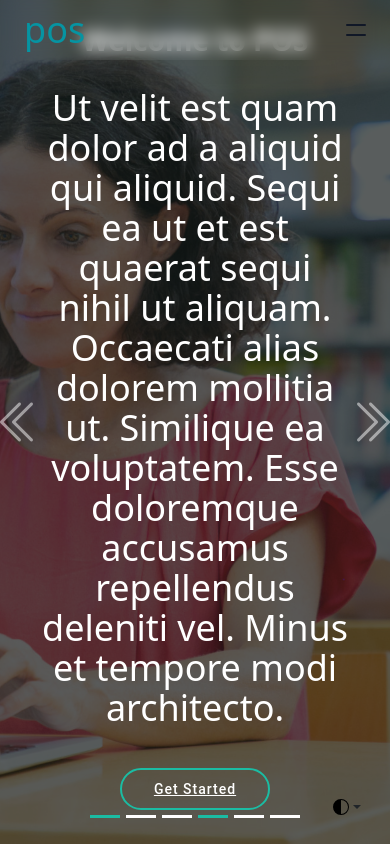
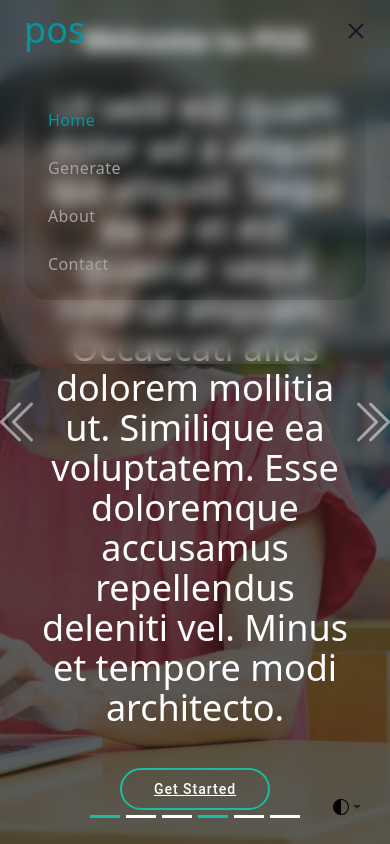
Before and after one commit to ARMkiyas/Progress-of-Student-App, a React (Vite) app: page / in a window 390 px wide. Both pictures are taken after a click on the label 356 px from the left and 30 px from the top of the page. Built offline with nearby package versions, Linux system fonts and the light colour scheme; what @react-pdf/renderer would draw is missing.

Commit message:
fixed mobile navbar and make it work

```diff
--- a/src/components/Nav.jsx
+++ b/src/components/Nav.jsx
@@ -1,4 +1,5 @@
 
+import { useRef } from "react";
 import { useLocation } from "react-router-dom";
 import { Link } from "react-router-dom";
 
@@ -6,16 +7,19 @@ export default function Nav() {
 
   const loc = useLocation();
 
-  console.log(loc.pathname);
+
+  const navmobilenavtoggle = useRef();
+
 
   return (
-    <header className={loc.pathname !== "/" ? "relative w-full h-20" : ""}>
-      <nav className="absolute z-20 w-full shadow-2xl h-fit backdrop-blur cusnavbar shadow-gray-600/5 peer-checked:navbar-active dark:shadow-none ">
+    <header className={loc.pathname !== "/" ? "relative w-full h-20 " : ""}>
+      <input id="navtogglemobile" class="peer hidden" type="checkbox" ref={navmobilenavtoggle} />
+      <nav className="absolute z-20 w-full shadow-2xl h-fit backdrop-blur cusnavbar shadow-gray-600/5 peer-checked:cusnavbar-active dark:shadow-none " >
         <div className="px-6 m-auto xl:container md:px-12 lg:px-6 ">
           <div className="flex flex-wrap items-center justify-between gap-6 md:py-3 md:gap-0 lg:py-5">
             <div className="flex items-center justify-between w-full lg:w-auto">
               <Link
-                className="relative z-10 no-underline text "
+                className="relative z-10 no-underline "
                 to="/"
                 aria-label="logo"
               >
@@ -23,13 +27,16 @@ export default function Nav() {
                   pos
                 </div>
               </Link>
+
               <label
-                htmlFor="hbr"
-                className="relative z-20 block p-6 -mr-6 cursor-pointer peer-checked:hamburger lg:hidden"
+                htmlFor="navtogglemobile"
+                className="relative z-20 block p-6 -mr-6 cursor-pointer hamburger lg:hidden"
+
               >
+
                 <div
                   aria-hidden="true"
-                  className="m-auto h-0.5 w-5 rounded bg-gray-900 dark:bg-gray-300 transition duration-300"
+                  className="m-auto h-0.5 w-5 rounded bg-gray-900 dark:bg-gray-300 peer-checked:transition duration-300"
                 ></div>
                 <div
                   aria-hidden="true"
@@ -37,13 +44,18 @@ export default function Nav() {
                 ></div>
               </label>
             </div>
-            <div className="flex-wrap items-center justify-end hidden w-full p-6 mb-16 space-y-8 shadow-2xl navmenu rounded-3xl shadow-gray-300/20 lg:space-y-0 lg:p-0 lg:m-0 lg:flex md:flex-nowrap lg:bg-transparent lg:w-7/12 lg:shadow-none dark:shadow-none">
+            <div className="flex-wrap items-center justify-end hidden w-full p-6 mb-16 space-y-8 overflow-hidden shadow-2xl navmenu rounded-3xl shadow-gray-300/20 lg:space-y-0 lg:p-0 lg:m-0 lg:flex md:flex-nowrap lg:bg-transparent lg:w-7/12 lg:shadow-none dark:shadow-none">
               <div className="cusnavitem">
-                <ul className="space-y-6 text-base font-medium tracking-wide lg:text-sm lg:flex lg:space-y-0">
-                  <li>
+                <ul className="space-y-6 text-base font-medium tracking-wide lg:text-sm lg:flex lg:space-y-0" onClick={(e) => {
+
+                  navmobilenavtoggle.current.checked = false;
+
+                }}>
+                  <li >
                     <Link
                       to="/"
                       className={`block transition  md:px-4 hover:text-teal-600 dark:hover:text-teal-300 ${loc.pathname === "/" ? "text-teal-500 dark:text-teal-300" : "text-neutral-400 dark:text-secondary"} `}
+
                     >
                       <span>Home</span>
                     </Link>
@@ -60,7 +72,7 @@ export default function Nav() {
                   <li>
                     <Link
                       to="about"
-                     className={`block transition  md:px-4 hover:text-teal-600 dark:hover:text-teal-300 ${loc.pathname === "/about" ? "text-teal-500 dark:text-teal-300" : "text-neutral-400 dark:text-secondary"} `}
+                      className={`block transition  md:px-4 hover:text-teal-600 dark:hover:text-teal-300 ${loc.pathname === "/about" ? "text-teal-500 dark:text-teal-300" : "text-neutral-400 dark:text-secondary"} `}
                     >
                       <span>About</span>
                     </Link>
@@ -68,7 +80,7 @@ export default function Nav() {
                   <li>
                     <Link
                       to="contact"
-                     className={`block transition  md:px-4 hover:text-teal-600 dark:hover:text-teal-300 ${loc.pathname === "/contact" ? "text-teal-500 dark:text-teal-300" : "text-neutral-400 dark:text-secondary"} `}
+                      className={`block transition  md:px-4 hover:text-teal-600 dark:hover:text-teal-300 ${loc.pathname === "/contact" ? "text-teal-500 dark:text-teal-300" : "text-neutral-400 dark:text-secondary"} `}
                     >
                       <span>Contact</span>
                     </Link>
--- a/src/scss/styles.scss
+++ /dev/null
@@ -1,253 +0,0 @@
-
-@tailwind base;
-@tailwind components;
-@tailwind utilities;
-
-
-
-
-
-//  Include functions first (so you can manipulate colors, SVGs, calc, etc)
-@import "../../../node_modules/bootstrap/scss/functions";
-
-// Include any default variable overrides here
-
-// Include remainder of required Bootstrap stylesheets (including any separate color mode stylesheets)
-@import "../../../node_modules/bootstrap/scss/variables";
-@import "../../../node_modules/bootstrap/scss/variables-dark";
-
-//  Include any default map overrides here
-
-
-
-// Include remainder of required parts
-@import "../../../node_modules/bootstrap/scss/maps";
-@import "../../../node_modules/bootstrap/scss/mixins";
-@import "../../../node_modules/bootstrap/scss/root";
-
-// Optionally include any other parts or componets here  as needed
-@import "../../../node_modules/bootstrap/scss/utilities";
-@import "../../../node_modules/bootstrap/scss/reboot";
-@import "../../../node_modules/bootstrap/scss/type";
-@import "../../../node_modules/bootstrap/scss/images";
-@import "../../../node_modules/bootstrap/scss/containers";
-@import "../../../node_modules/bootstrap/scss/grid";
-@import "../../../node_modules/bootstrap/scss/helpers";
-@import "../../../node_modules/bootstrap/scss/buttons";
-@import "../../../node_modules/bootstrap/scss/transitions";
-@import "../../../node_modules/bootstrap/scss/dropdown";
-@import "../../../node_modules/bootstrap/scss/button-group";
-@import "../../../node_modules/bootstrap/scss/card";
-@import "../../../node_modules/bootstrap/scss/breadcrumb";
-@import "../../../node_modules/bootstrap/scss/pagination";
-@import "../../../node_modules/bootstrap/scss/forms";
-@import "../../../node_modules/bootstrap/scss/carousel";
-@import "../../../node_modules/bootstrap/scss/close";
-@import "../../../node_modules/bootstrap/scss/alert";
-@import "../../../node_modules/bootstrap/scss/nav";
-@import "../../../node_modules/bootstrap/scss/navbar";
-@import "../../../node_modules/bootstrap/scss/modal";
-@import "../../../node_modules/bootstrap/scss/tooltip";
-@import "../../../node_modules/bootstrap/scss/popover";
-@import "../../../node_modules/bootstrap/scss/progress";
-@import "../../../node_modules/bootstrap/scss/list-group";
-
-
-
-//  Optionally include utilities API last to generate classes based on the Sass map in `_utilities.scss`
-@import "../../../node_modules/bootstrap/scss/utilities/api";
-
-//  Add additional custom code here
-
-
-
-
-
-
-.bd-mode-toggle {
-    z-index: 1500;
-  }
-
-  body{
-    transition: background-color .5s cubic-bezier(0.25, 0.46, 0.45, 0.94);
-}
-
-
-
-/*--------------------------------------------------------------
-# Navigation Menu
---------------------------------------------------------------*/
-
-
-.cusnavbar-active .hamburger div:first-child {
-  @apply rotate-45 translate-y-1.5;
-}
-.cusnavbar-active .hamburger div:last-child {
-  @apply -rotate-45 -translate-y-1;
-}
-.cusnavbar-active div:first-child div:first-child div:last-child{
-  @apply block lg:flex
-}
-
-.navmenu a{
-  text-decoration: none;
-}
-
-.cusnavitem ul {
-  padding: unset;
-  margin-bottom: unset;
-}
-
-
-/*--------------------------------------------------------------
-# Hero Section
---------------------------------------------------------------*/
-#hero {
-  width: 100%;
-  height: 100vh;
-  background-color: rgba(21, 27, 26, 0.7);
-  overflow: hidden;
-  padding: 0;
-}
-
-#hero .carousel-item {
-  width: 100%;
-  height: 100vh;
-  background-size: cover;
-  background-position: center;
-  background-repeat: no-repeat;
-}
-
-#hero .carousel-item::before {
-  content: "";
-  background-color: rgba(21, 27, 26, 0.7);
-  position: absolute;
-  height: 100vh;
-  width: 100%;
-  top: 0;
-  right: 0;
-  left: 0;
-  bottom: 0;
-}
-
-#hero .carousel-container {
-  display: flex;
-  justify-content: center;
-  align-items: center;
-  position: absolute;
-  bottom: 0;
-  top: 0;
-  left: 0;
-  right: 0;
-}
-
-#hero .carousel-content {
-  text-align: center;
-}
-
-#hero h2 {
-  color: #fff;
-  margin-bottom: 30px;
-  font-size: 48px;
-  font-weight: 700;
-}
-
-#hero p {
-  width: 80%;
-  animation-delay: 0.4s;
-  margin: 0 auto 30px auto;
-  color: #fff;
-}
-
-#hero .carousel-inner .carousel-item {
-  transition-property: opacity;
-  background-position: center top;
-}
-
-#hero .carousel-inner .carousel-item,
-#hero .carousel-inner .active.carousel-item-start,
-#hero .carousel-inner .active.carousel-item-end {
-  opacity: 0;
-}
-
-#hero .carousel-inner .active,
-#hero .carousel-inner .carousel-item-next.carousel-item-start,
-#hero .carousel-inner .carousel-item-prev.carousel-item-end {
-  opacity: 1;
-  transition: 0.5s;
-}
-
-#hero .carousel-inner .carousel-item-next,
-#hero .carousel-inner .carousel-item-prev,
-#hero .carousel-inner .active.carousel-item-start,
-#hero .carousel-inner .active.carousel-item-end {
-  left: 0;
-  transform: translate3d(0, 0, 0);
-}
-
-#hero .carousel-control-prev,
-#hero .carousel-control-next {
-  width: 10%;
-}
-
-#hero .carousel-control-next-icon,
-#hero .carousel-control-prev-icon {
-  background: none;
-  font-size: 48px;
-  line-height: 1;
-  width: auto;
-  height: auto;
-}
-
-#hero .carousel-indicators li {
-  cursor: pointer;
-  opacity: 1;
-}
-
-#hero .carousel-indicators .active {
-  background-color: #1bbca3;
-}
-
-#hero .btn-get-started {
-  font-family: "Roboto", sans-serif;
-  font-weight: 500;
-  font-size: 14px;
-  letter-spacing: 1px;
-  display: inline-block;
-  padding: 12px 32px;
-  border-radius: 50px;
-  transition: 0.5s;
-  line-height: 1;
-  margin: 10px;
-  color: #fff;
-  animation-delay: 0.8s;
-  border: 2px solid #1bbca3;
-}
-
-#hero .btn-get-started:hover {
-  background: #1bbca3;
-  color: #fff;
-  text-decoration: none;
-}
-
-
-/*--------------------------------------------------------------
-# media quaries
---------------------------------------------------------------*/
-
-@media (max-width: 768px) {
-  #hero h2 {
-    font-size: 28px;
-  }
-}
-
-@media (min-width: 1024px) {
-  #hero p {
-    width: 60%;
-  }
-
-  #hero .carousel-control-prev,
-  #hero .carousel-control-next {
-    width: 5%;
-  }
-}
```
Also changed, not shown: src/assets/scss/styles.scss (+2 -12 lines).
